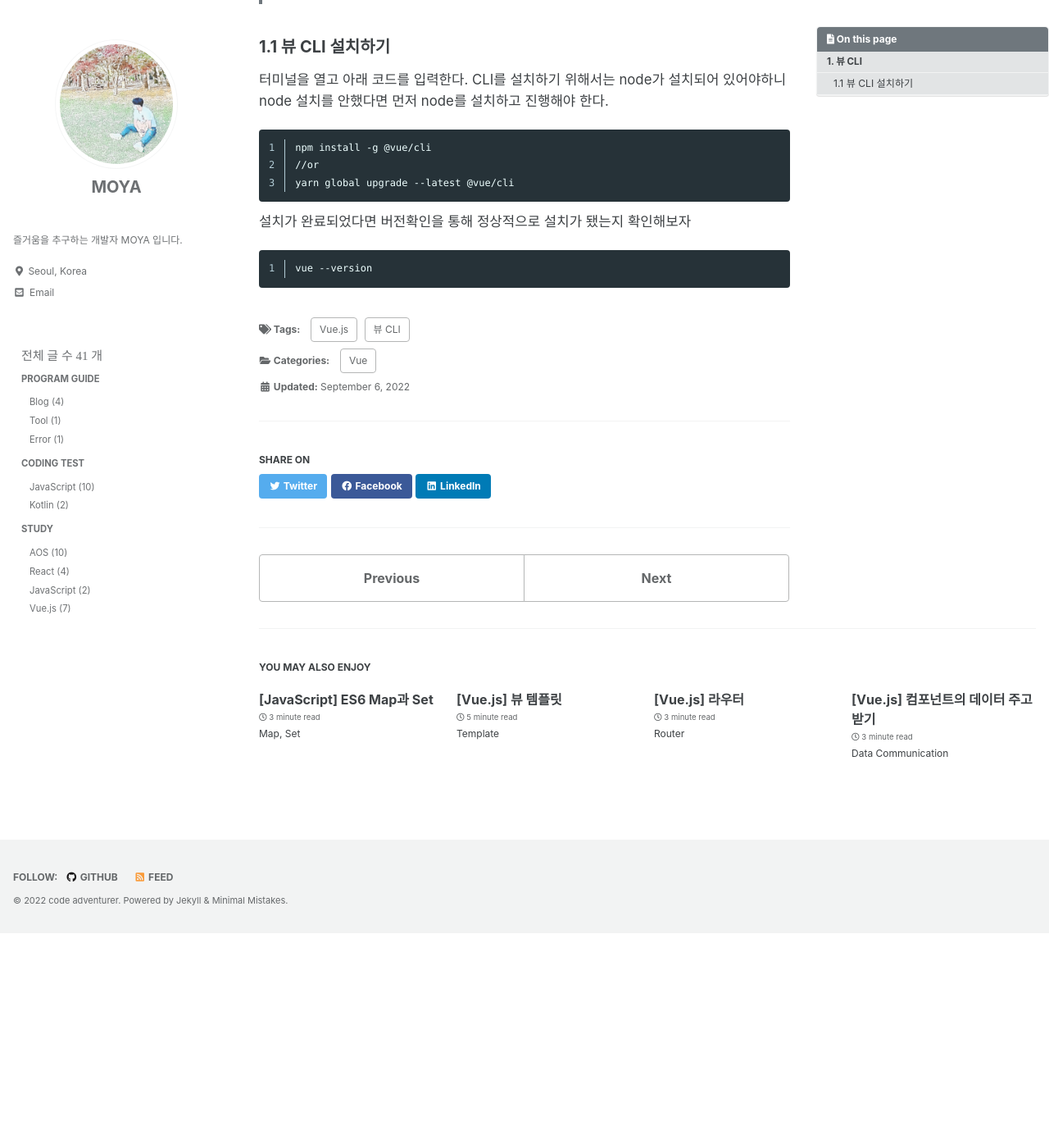
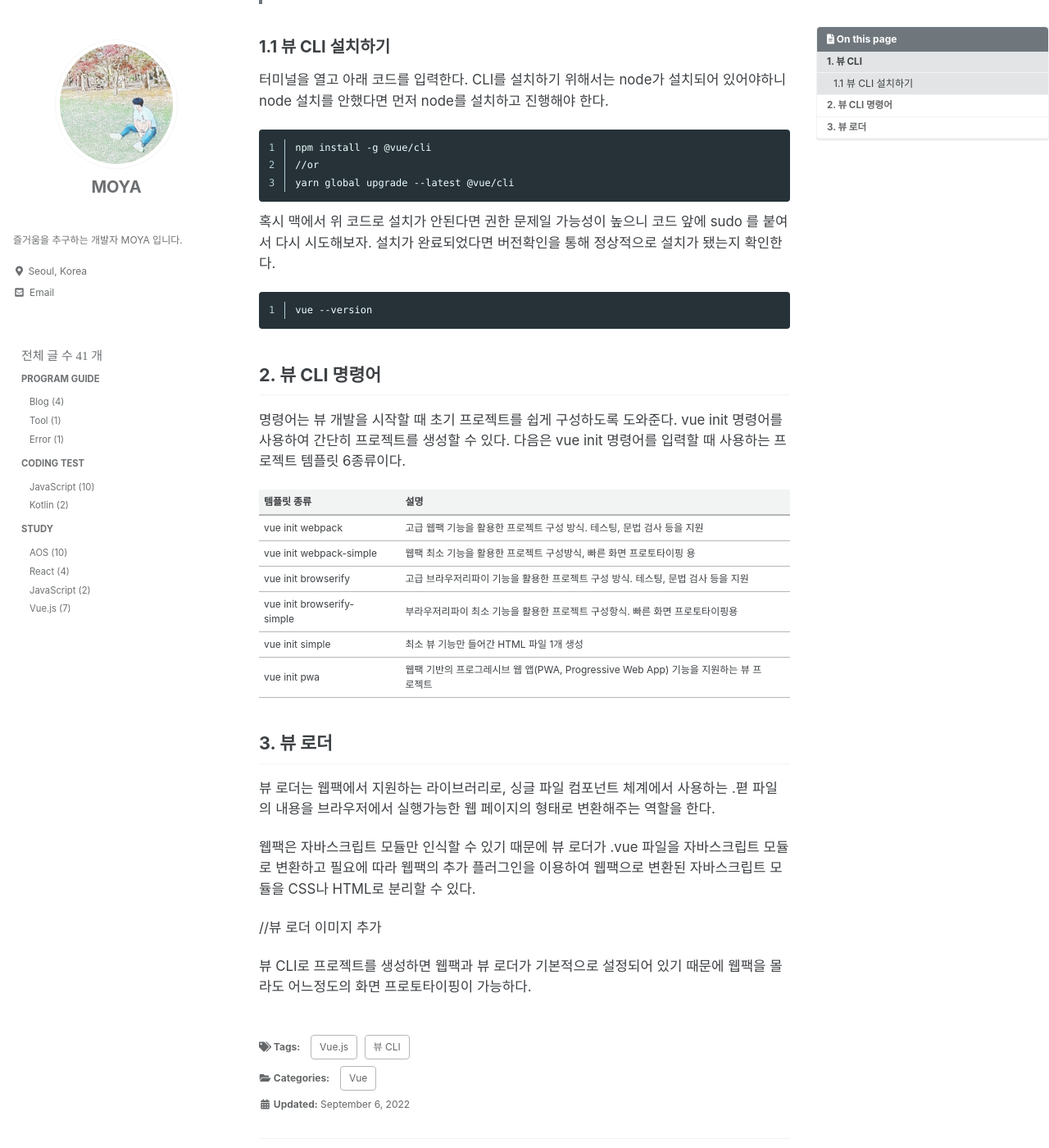
Before and after one commit to kdc7140/kdc7140.github.io, a Jekyll site: the page built from _posts/study/2022-09-06-vue007.md, in a window 1280 px wide and 1400 px high, scrolled down 516 px. Shown: the whole window at 82% size. Built offline with Jekyll 4.4.1, drawn with Linux system fonts in a browser that asks for light colours; cached includes are drawn as plain includes; some web fonts are replaced; before the commit the page ends 1654 px from its top, so only the background shows below that; some of the changed text lies outside the part shown.

Commit message:
contents modify

````diff
--- a/_posts/study/2022-09-06-vue007.md
+++ b/_posts/study/2022-09-06-vue007.md
@@ -32,8 +32,36 @@ npm install -g @vue/cli
 yarn global upgrade --latest @vue/cli
 ```
 
-설치가 완료되었다면 버전확인을 통해 정상적으로 설치가 됐는지 확인해보자
+혹시 맥에서 위 코드로 설치가 안된다면 권한 문제일 가능성이 높으니 코드 앞에 sudo 를 붙여서 다시 시도해보자.
+설치가 완료되었다면 버전확인을 통해 정상적으로 설치가 됐는지 확인한다.
 
 ```
 vue --version
 ```
+
+## 2. 뷰 CLI 명령어
+
+명령어는 뷰 개발을 시작할 때 초기 프로젝트를 쉽게 구성하도록 도와준다. vue init 명령어를 사용하여 간단히 프로젝트를 생성할 수 있다.
+다음은 vue init 명령어를 입력할 때 사용하는 프로젝트 템플릿 6종류이다.
+
+|템플릿 종류|설명|
+|--------|---|
+|vue init webpack|고급 웹팩 기능을 활용한 프로젝트 구성 방식. 테스팅, 문법 검사 등을 지원|
+|vue init webpack-simple|웹팩 최소 기능을 활용한 프로젝트 구성방식, 빠른 화면 프로토타이핑 용|
+|vue init browserify|고급 브라우저리파이 기능을 활용한 프로젝트 구성 방식. 테스팅, 문법 검사 등을 지원|
+|vue init browserify-simple|부라우저리파이 최소 기능을 활용한 프로젝트 구성항식. 빠른 화면 프로토타이핑용|
+|vue init simple|최소 뷰 기능만 들어간 HTML 파일 1개 생성|
+|vue init pwa|웹팩 기반의 프로그레시브 웹 앱(PWA, Progressive Web App) 기능을 지원하는 뷰 프로젝트|
+
+
+
+## 3. 뷰 로더
+
+뷰 로더는 웹팩에서 지원하는 라이브러리로, 싱글 파일 컴포넌트 체계에서 사용하는 .펻 파일의 내용을 브라우저에서 실행가능한 웹 페이지의 형태로 변환해주는 역할을 한다.
+
+웹팩은 자바스크립트 모듈만 인식할 수 있기 때문에 뷰 로더가 .vue 파일을 자바스크립트 모듈로 변환하고 필요에 따라 웹팩의 추가 플러그인을 이용하여 웹팩으로 변환된
+자바스크립트 모듈을 CSS나 HTML로 분리할 수 있다.
+
+//뷰 로더 이미지 추가
+
+뷰 CLI로 프로젝트를 생성하면 웹팩과 뷰 로더가 기본적으로 설정되어 있기 때문에 웹팩을 몰라도 어느정도의 화면 프로토타이핑이 가능하다.
````
Also changed, not shown: _posts/study/2022-07-29-javaScript.md (+29 -0 lines), _posts/study/2022-09-04-vue006.md (+1 -1 lines).
